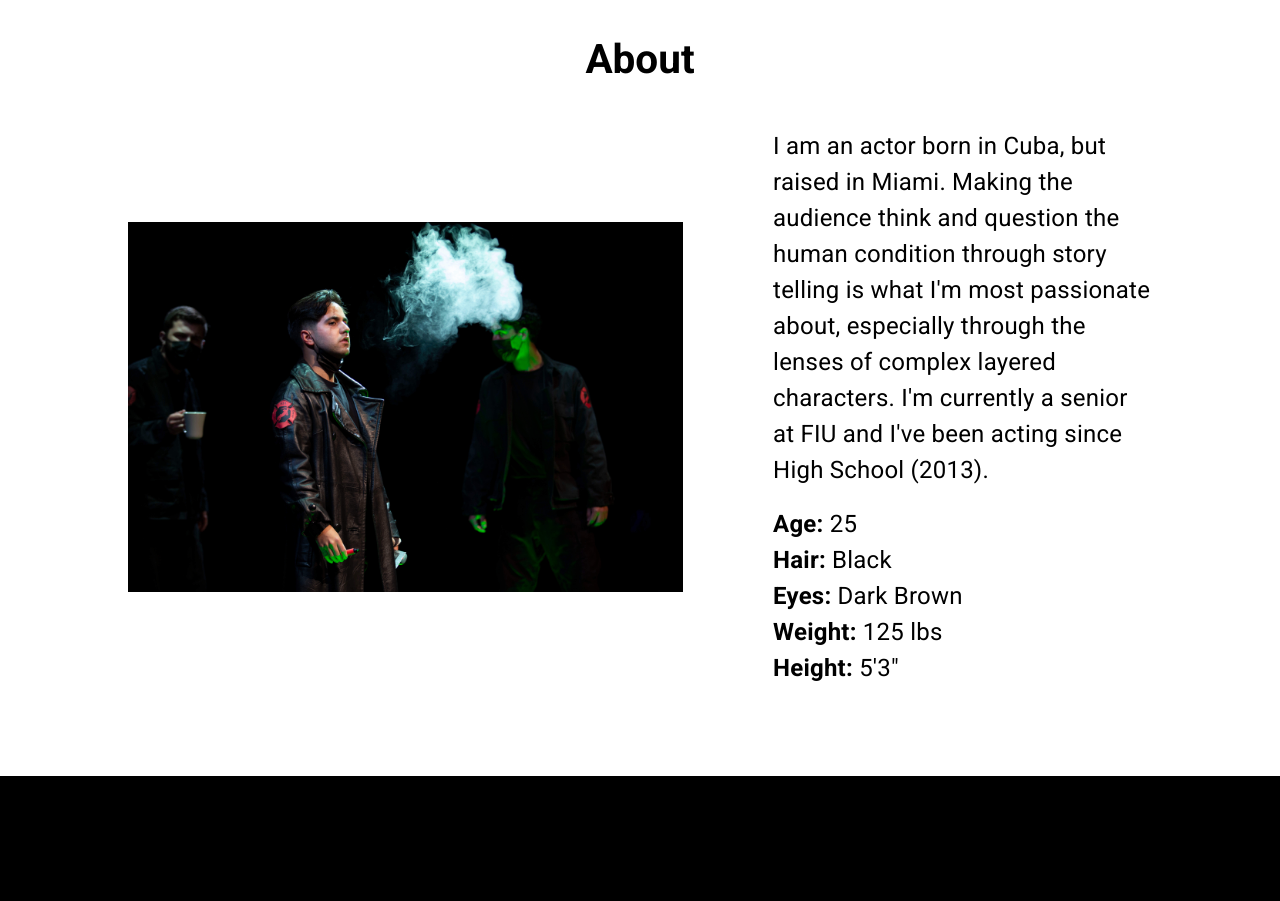
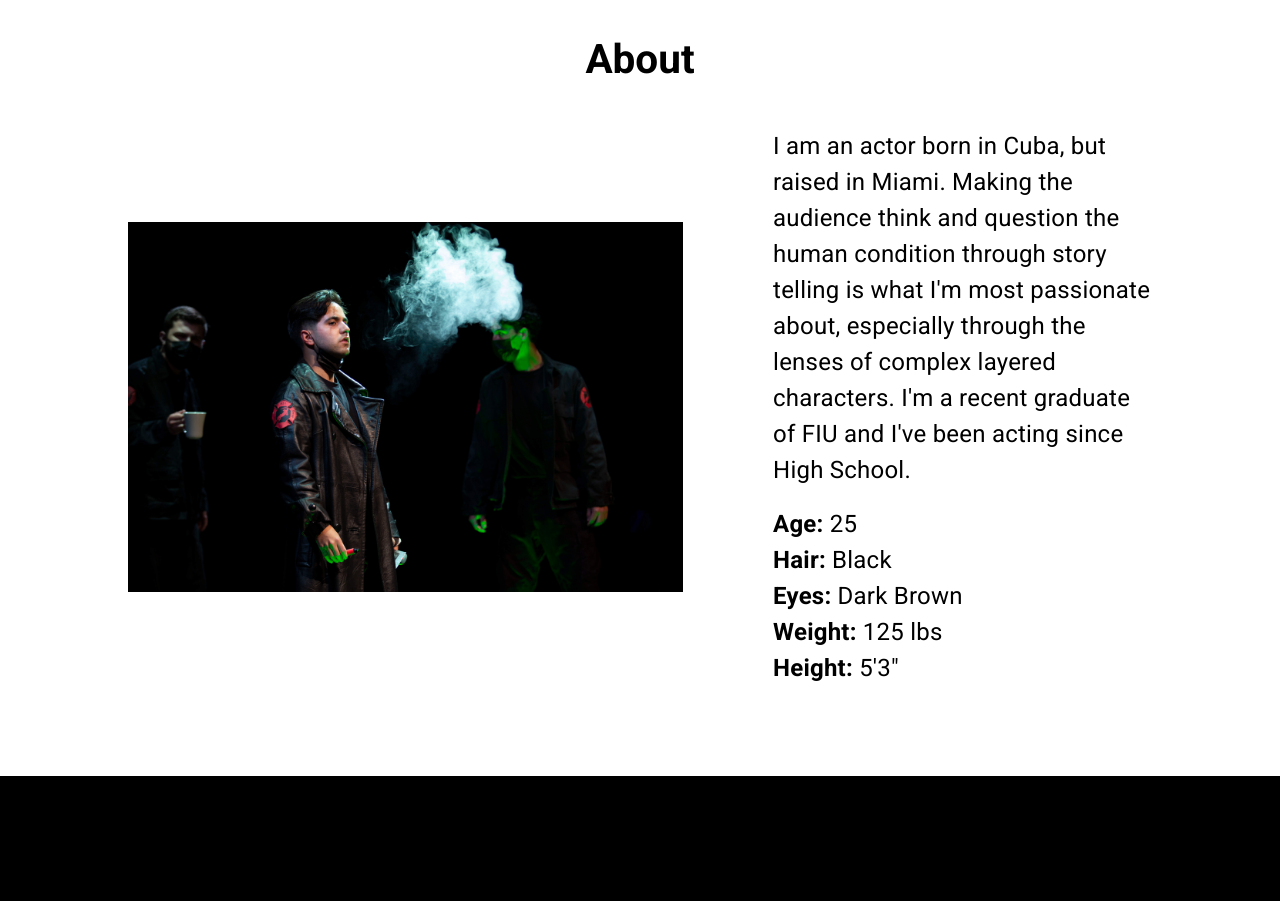
Before and after one commit to xrawvelocity/luisofavila, a React (Create React App) app: page / in a window 1280 px wide. Shown: the part 820-1721 px from the top of the page. Built offline with nearby package versions, Linux system fonts and the light colour scheme; no server answers.

Commit message:
updated about text

```diff
--- a/src/components/About.jsx
+++ b/src/components/About.jsx
@@ -60,8 +60,8 @@ const About = () => {
                         the audience think and question the human condition
                         through story telling is what I'm most passionate about,
                         especially through the lenses of complex layered
-                        characters. I'm currently a senior at FIU and I've been
-                        acting since High School (2013).
+                        characters. I'm a recent graduate of FIU and I've been
+                        acting since High School.
                     </Typography>
                     <Typography>
                         <b>Age:</b> {age}
```
